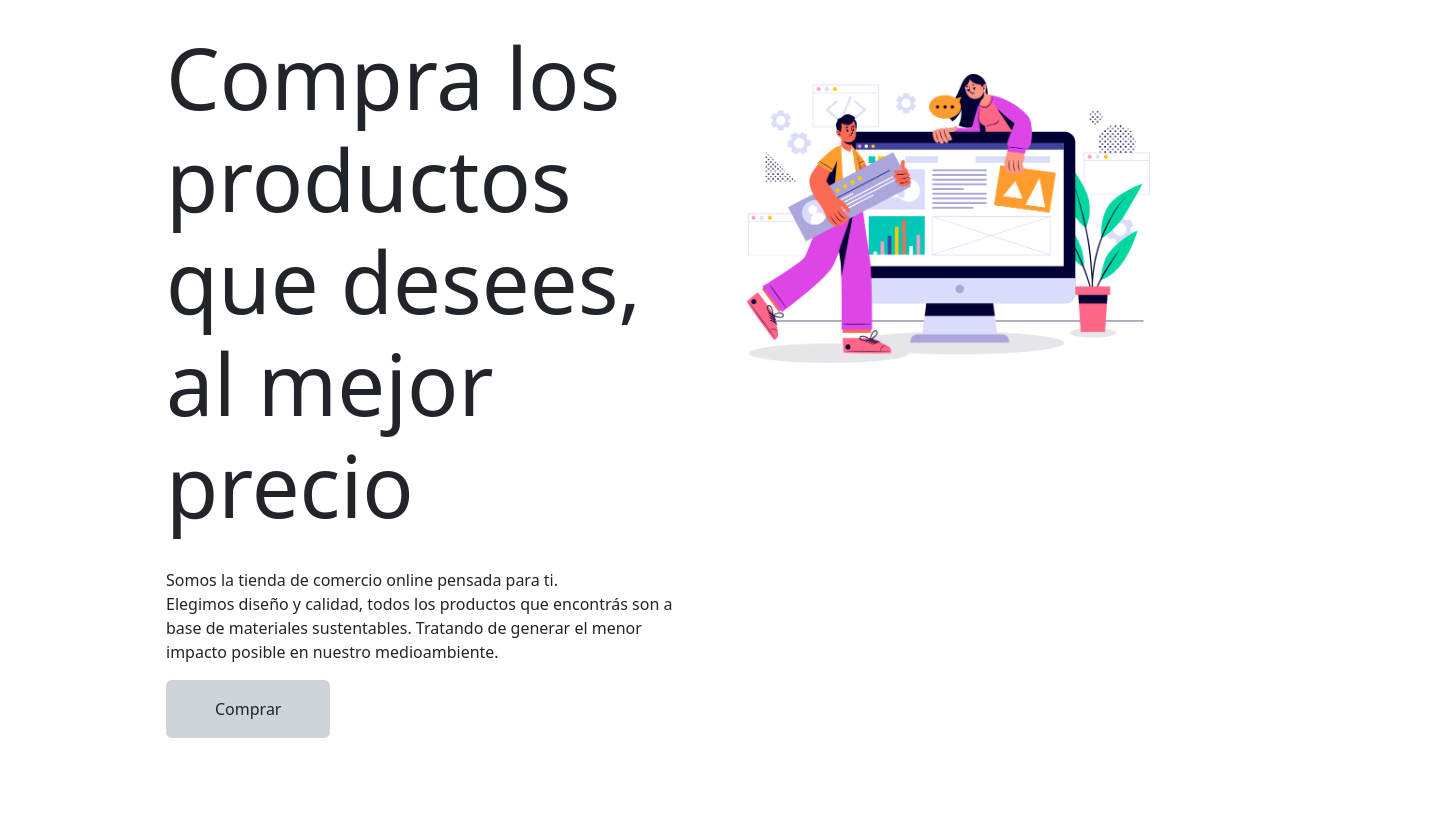
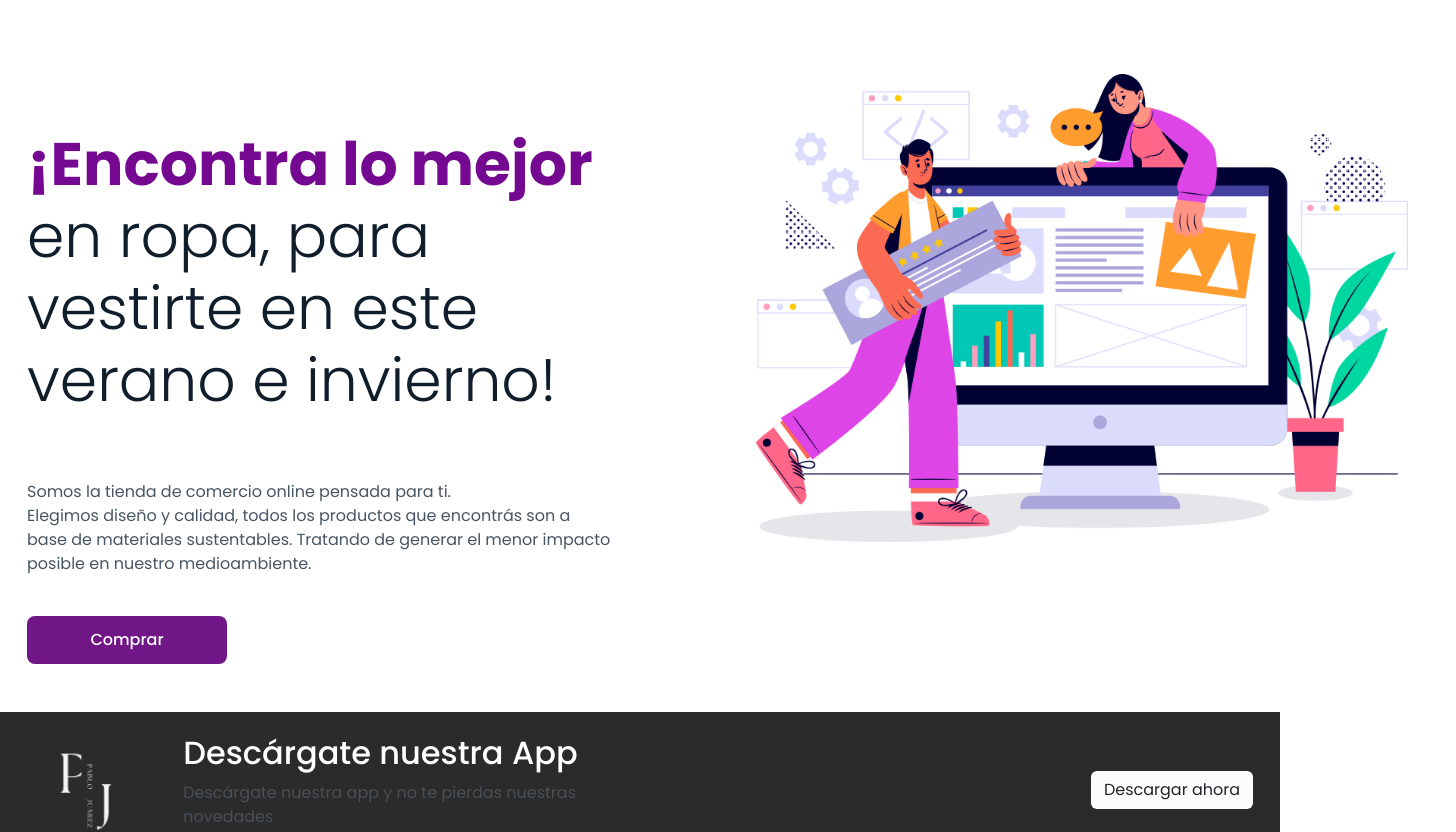
Before and after one commit to PabloJua/EntregaFinalReact-Juarez-Pablo-Emanuel., a React (Create React App) app: page /home in a window 1280 px wide. Shown: the part 240-1072 px from the top of the page, 1456 px wide, since content can reach past the window. Built offline with nearby package versions, Linux system fonts and the light colour scheme.

Commit message:
EntregaFinalReact + Juárez, Pablo Emanuel-nuevas modificaciones

```diff
--- a/src/components/Cart.jsx
+++ b/src/components/Cart.jsx
@@ -2,6 +2,7 @@ import { useContext} from "react"
 import { Link } from "react-router-dom";
 import { CartContext } from "./context/CartContext"
 import trash from "./images/trash3.svg";
+import "../components/css/cart.css"
 
 const Cart = () => {
     const {cart, clear, removeItem, cartTotalPagar, cartTotalProductos} = useContext(CartContext);
@@ -24,11 +25,11 @@ const Cart = () => {
   return (
     <div className="container my-5">
       <div className="row">
-      <h1 className="text-center">Productos Seleccionados</h1>
+      <h1 className="text-center titulo__cart">Productos Seleccionados</h1>
         <div className="col-md-12">
           <table className="table">
             <tr>
-              <td className="text-end" colSpan={5}><Link type="button" className="btn btn-warning bg-warning" onClick={() => { clear() }}>Vaciar Carrito</Link></td>
+              <td className="text-end" colSpan={5}><Link type="button" className="btn bg-info-subtle" onClick={() => { clear() }}>Vaciar Carrito</Link></td>
             </tr>
             {
               cart.map(item =>
@@ -37,7 +38,7 @@ const Cart = () => {
                   <td className="text-start align-middle" width="30%">{item.nombre}</td>
                   <td className="text-center align-middle" width="20%">{item.quantity} x ${item.precio} </td>
                   <td className="text-center align-middle" width="20%">${item.quantity * item.precio}</td>
-                  <td className="text-end align-middle" width="20%"><button type="button" className="btn btn-warning bg-warning" onClick={() => { removeItem(item.index) }} title={"Eliminar Producto"}><img src={trash} alt={"Eliminar producto"} width={32} /></button></td>
+                  <td className="text-end align-middle" width="20%"><button type="button" className="btn bg-info-subtle" onClick={() => { removeItem(item.index) }} title={"Eliminar Producto"}><img src={trash} alt={"Eliminar producto"} width={32} /></button></td>
                 </tr>
               )
             }
@@ -45,7 +46,7 @@ const Cart = () => {
               <td colSpan={2}>&nbsp;</td>
               <td className="text-center">Total a Pagar</td>
               <td className="text-center"><b>${cartTotalPagar()}</b></td>
-              <td className="text-end"><Link to={"/checkout"} type="button" className="btn btn-warning bg-warning">Finalizar Compra</Link></td>
+              <td className="text-end"><Link to={"/checkout"} type="button" className="btn bg-info-subtle">Finalizar Compra</Link></td>
             </tr>
           </table>
         </div>
--- a/src/components/Checkout.jsx
+++ b/src/components/Checkout.jsx
@@ -91,6 +91,3 @@ const Checkout = () => {
 }
 
 export default Checkout
-
-/* Workshop
- min */
--- a/src/components/Home.jsx
+++ b/src/components/Home.jsx
@@ -1,20 +1,23 @@
 import { Link } from "react-router-dom";
+import "../components/css/home.css";
 
 const Home = () => {
     return (
         <div className="container">
             <div className="row pt-5 pb-5" >
-                <div className="col-md-7 p-5">
-                    <h1 style={{ fontSize: "85px" }} className="ps-5">Compra los productos que desees, al mejor precio</h1>
-                    <p className="pt-4 ps-5">
+                <div className="col-md-7">
+                <section class="text__cover">
+                    <h1><span>¡Encontra lo mejor</span> en ropa, para vestirte en este verano e invierno!</h1>
+                    <p className="pt-4">
                         Somos la tienda de comercio online pensada para ti.<br></br> Elegimos diseño y calidad, todos los productos que encontrás son a base de materiales sustentables. Tratando de generar el menor impacto posible en nuestro medioambiente.
                     </p>
-                    <div className="ps-5">
-                        <Link to={"/"} className="btn bg-dark-subtle p-3 pe-5 ps-5">Comprar</Link>
+                </section>
+                    <div>
+                        <Link to={"/"} className="btn__text">Comprar</Link>
                     </div>
                 </div>
                 <div className="col-md-5 pt-5">
-                    <img src={"/images/hero-img.png"} alt={"Promo #1"} width={"100%"} className="pe-5 pt-5" />
+                    <img src={"/images/hero-img.png"} alt={"Promo #1"} width={"700px"} className="pe-5 pt-5" />
                 </div>
             </div>
         </div>
--- a/src/components/ItemCount.jsx
+++ b/src/components/ItemCount.jsx
@@ -1,5 +1,6 @@
 import { useEffect, useState } from "react"
 import { Link } from "react-router-dom";
+import "../components/css/itemDetail.css"
 
 
 const ItemCount = ({stock, onAdd}) => {
@@ -35,9 +36,9 @@ const ItemCount = ({stock, onAdd}) => {
     },[stock])
 
     return (
-        <div className="container text-center">
-            <div className="row my-1">
-                <div className="col">
+        <div className="container-boton text-center">
+            <div className="row-btn__incrementar-decrementar my-2">
+                <div className="col text-start">
                     <div className="btn-group">
                         <button type="button" className="btn bg-info-subtle" onClick={decrementarStock}>-</button>
                         <button type="button" className="btn bg-info-subtle">{items}</button>
@@ -45,11 +46,11 @@ const ItemCount = ({stock, onAdd}) => {
                     </div>
                 </div>
             </div>
-            <div className="row my-1">
-                <div className="col">
+            <div className="row-btn__agregar-terminar my-1 ">
+                <div className="col text-start">
                     {/**Cambio de boton y pasa a ser un enlace*/}
-                    { itemAdded ? <Link to={"/cart"} className="btn btn-warning"> Terminar Mi ccompra </Link> :
-                    <button className="btn bg-info-subtle" onClick={addToCart}>Agregar al Carrito</button>}
+                    { itemAdded ? <Link to={"/cart"} className="btn bg-info-subtle"> Terminar mi compra </Link> :
+                    <button className="btn bg-info-subtle" onClick={addToCart}>Agregar al carrito</button>}
                 </div>
             </div>
         </div>
--- a/src/components/ItemDetail.jsx
+++ b/src/components/ItemDetail.jsx
@@ -1,6 +1,7 @@
 import { useContext } from "react";
 import { CartContext } from "./context/CartContext";
 import ItemCount from "./ItemCount";
+import "../components/css/itemDetail.css"
 
 const ItemDetail = ({ item }) => {
   const {addItem} = useContext(CartContext);
@@ -11,13 +12,13 @@ const ItemDetail = ({ item }) => {
 
 
   return (
-    <div className="container">
+    <div className="container contenedor__details-productos">
       <div className="row">
-        <div className="col text-end">
-          <img src={"../" + item.imagen} alt={item.nombre} style={{ height: "270px" }} />
+        <div className="col text-end contenedor__img-productos">
+          <img src={"../" + item.imagen} alt={item.nombre} style={{ height: "270px", borderRadius:"50%" }} />
         </div>
-        <div className="col d-flex align-items-center">
-          <div>
+        <div className="col">
+          <div className="details__productos">
             <h1>{item.nombre}</h1>
             <h5>$ {item.precio}</h5>
             <p>{item.descripcion}</p>
--- /dev/null
+++ b/src/components/css/cart.css
@@ -0,0 +1,3 @@
+.titulo__cart {
+    padding-bottom: 80px;
+}
--- /dev/null
+++ b/src/components/css/home.css
@@ -0,0 +1,71 @@
+@import url('https://fonts.googleapis.com/css2?family=Poppins:ital,wght@0,100;0,200;0,300;0,400;0,500;0,600;0,700;0,800;0,900;1,100;1,200;1,300;1,400;1,500;1,600;1,700;1,800;1,900&display=swap');
+
+*{
+    font-family: 'Poppins', sans-serif;
+}
+
+:root{
+    --color_text-primary: #AB29CA;
+    --color_text-secundary: #101E2C;
+    --color_text-tertiary: #485663;
+    --main_color-primary: #701687;
+    --main_color-secundary: #F4D4FB;
+    --background-color: #FAFBFE;
+    --lowText_font_size: 16px;
+    --text_size_title: 40px;
+    --text_title_card: 24px;
+    --text_title_cardv2: 20px;
+    --text_paragraph: 16px;
+    --box_shadow-primary: 0px 6px 50px -20px rgba(0,0,0,0.2);
+}
+
+.container {
+    max-width: 1250px;
+}
+
+.text__cover{
+    padding-top: 150px;
+}
+
+.text__cover h1{
+    font-size: 60px;
+    color: var(--color_text-secundary);
+    font-weight: 300;
+    margin-right: 120px;
+}
+
+.text__cover h1 span{
+    font-weight: 700;
+    color: #750890;
+    font-size: 60px;
+}
+
+.text__cover p{
+    font-size: var(--text_paragraph);
+    margin-top: 40px;
+    color: var(--color_text-tertiary);
+    font-size: medium;
+    margin-right: 120px;
+}
+
+.btn__text{
+    display: block;
+    width: 200px;
+    margin-top: 40px;
+    padding: 10px 20px;
+    text-align: center;
+    font-weight: 500;
+    background: var(--main_color-primary);
+    color: white;
+    border-radius: 8px;
+    border: 2px solid transparent;
+    cursor: pointer;
+    transition: all 300ms;
+    text-decoration: none;
+}
+
+.btn__text:hover{
+    background: transparent;
+    border: 2px solid var(--main_color-primary);
+    color: var(--color_text-primary);
+}
--- /dev/null
+++ b/src/components/css/itemDetail.css
@@ -0,0 +1,23 @@
+@import url('https://fonts.googleapis.com/css2?family=Poppins:ital,wght@0,100;0,200;0,300;0,400;0,500;0,600;0,700;0,800;0,900;1,100;1,200;1,300;1,400;1,500;1,600;1,700;1,800;1,900&display=swap');
+
+*{
+    font-family: 'Poppins', sans-serif;
+}
+
+.contenedor__details-productos {
+    margin-top: 150px;
+}
+
+.contenedor__img-productos {
+    margin-right: 80px;
+    margin-bottom: 250px;
+}
+
+.details__productos p {
+    margin-right: 150px;
+    margin-bottom: 50px;
+}
+
+.container-boton {
+    max-width: 300px;
+}
```
